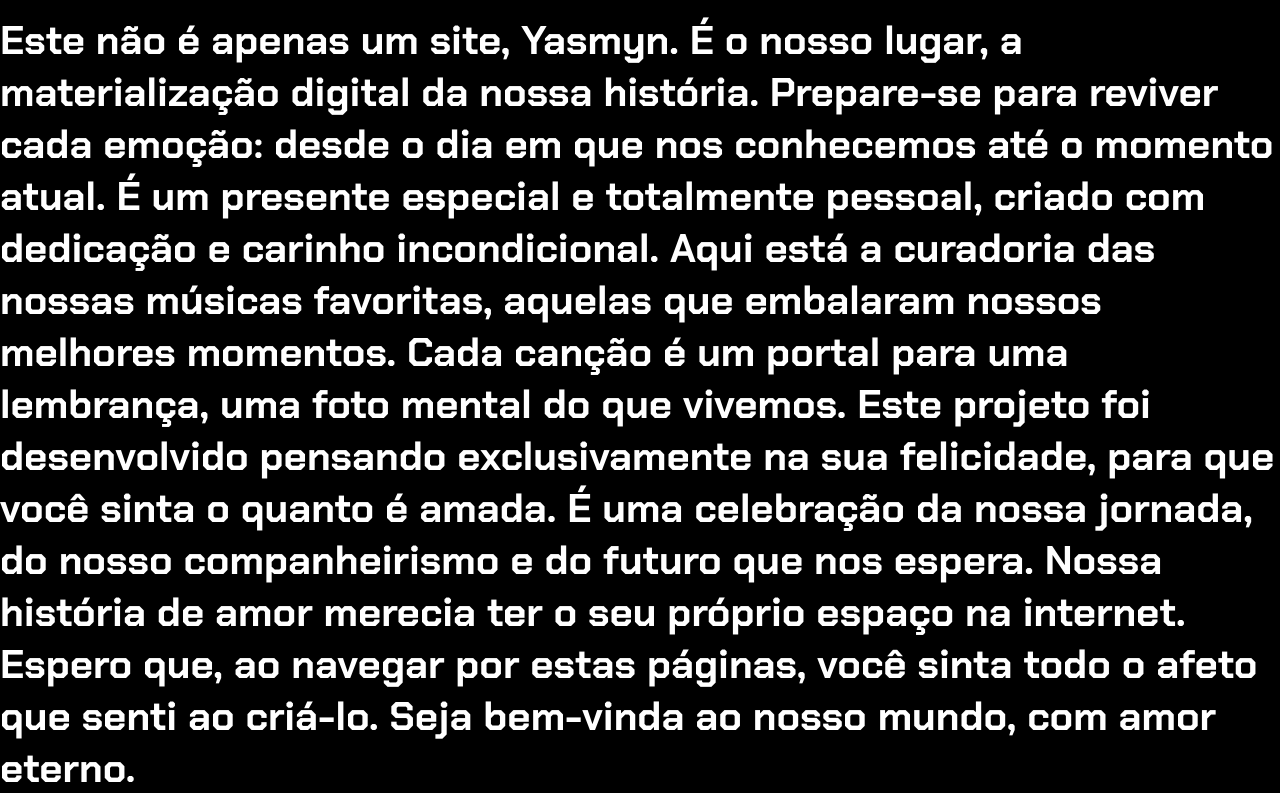
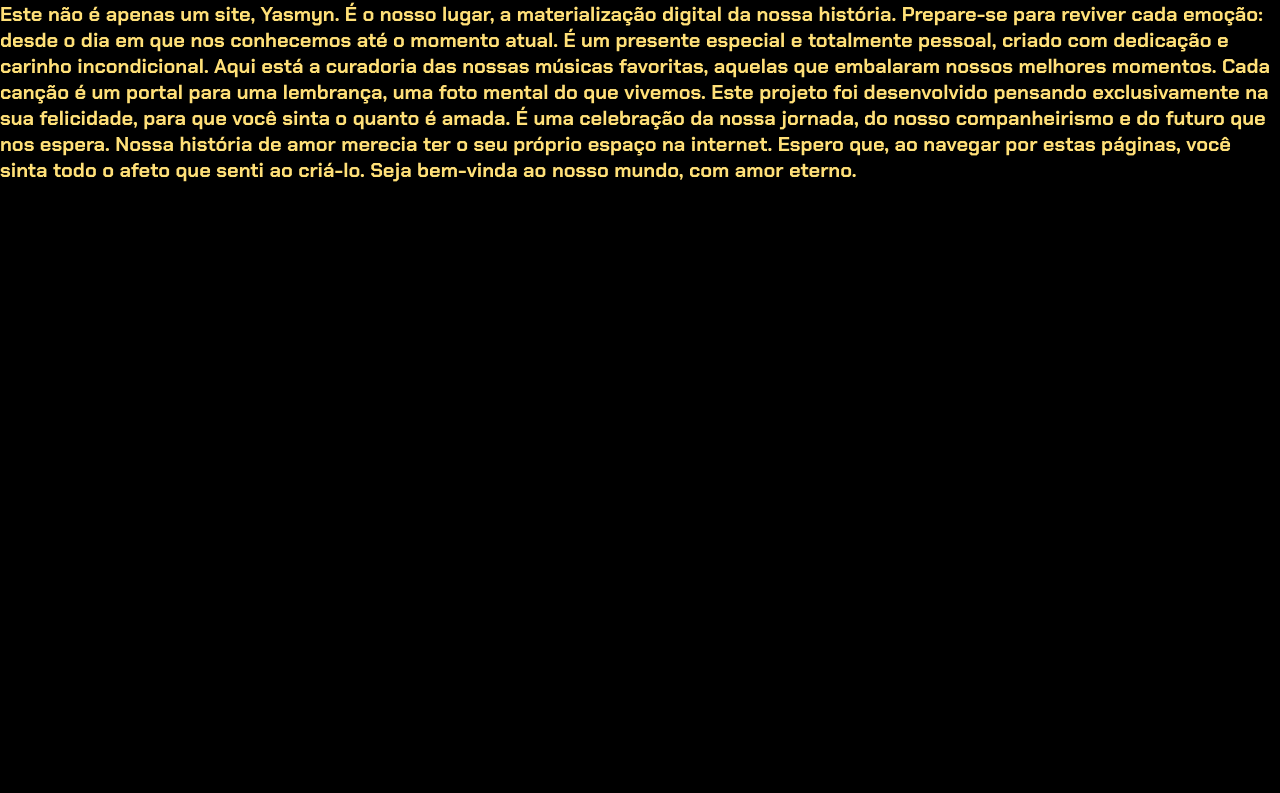
Before and after one commit to Joeldealmeida1/se-liga-de-logica-computasional, a plain HTML site: page index.html in a window 1280 px wide. Shown: the part 1139-1932 px from the top of the page. After the commit the page ends 1422 px from the top, so only its background shows below. Drawn offline with Linux system fonts and the light colour scheme.

Commit message:
QFCRGWGTX4T

```diff
--- a/styles.css
+++ b/styles.css
@@ -24,14 +24,11 @@ header {
 .chamada-texto {
     margin-right: 5%;
 }
-.categoria h1 {
+ h1{
     color: rgb(255, 224, 120);
     font-size: 20px;
 }
 
-h1 {
-    font-size: 40px;
-}
 
 p {
     font-size: 20px;
```
